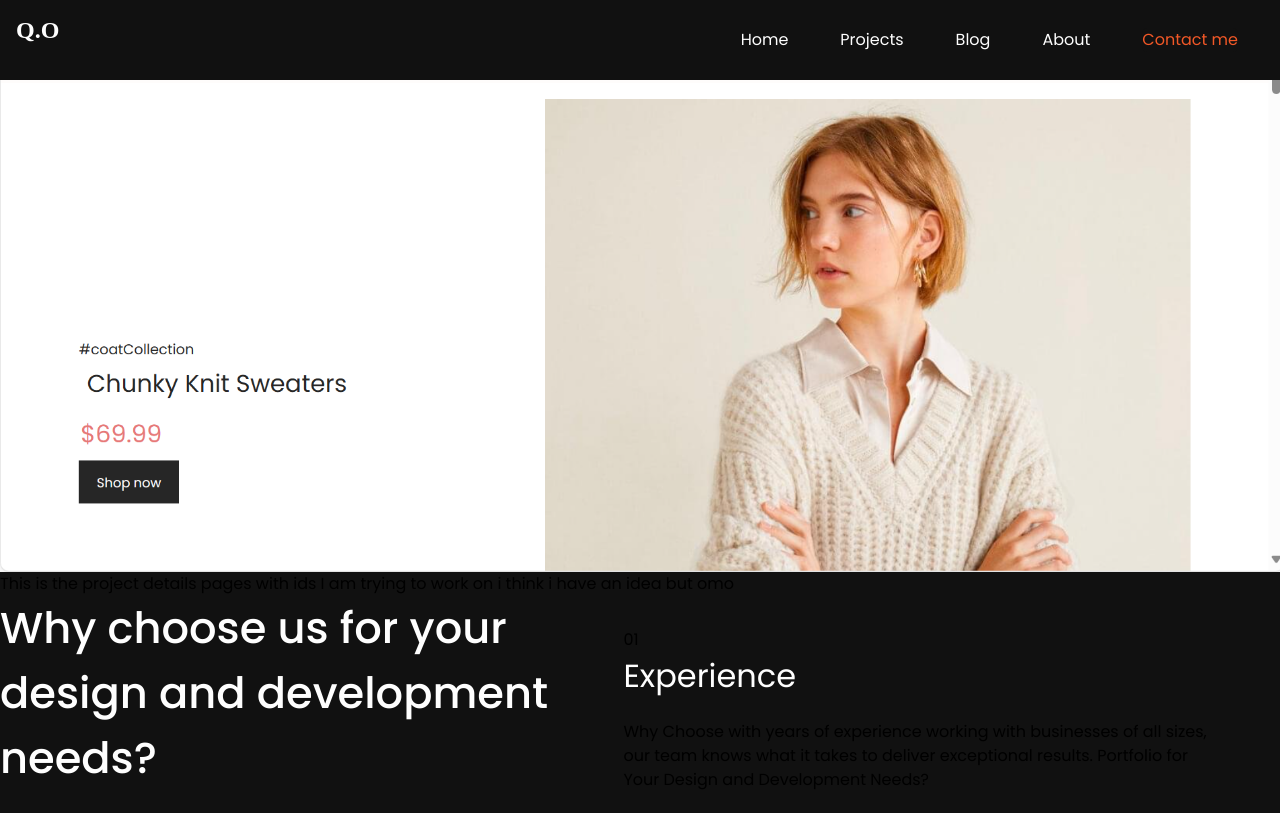
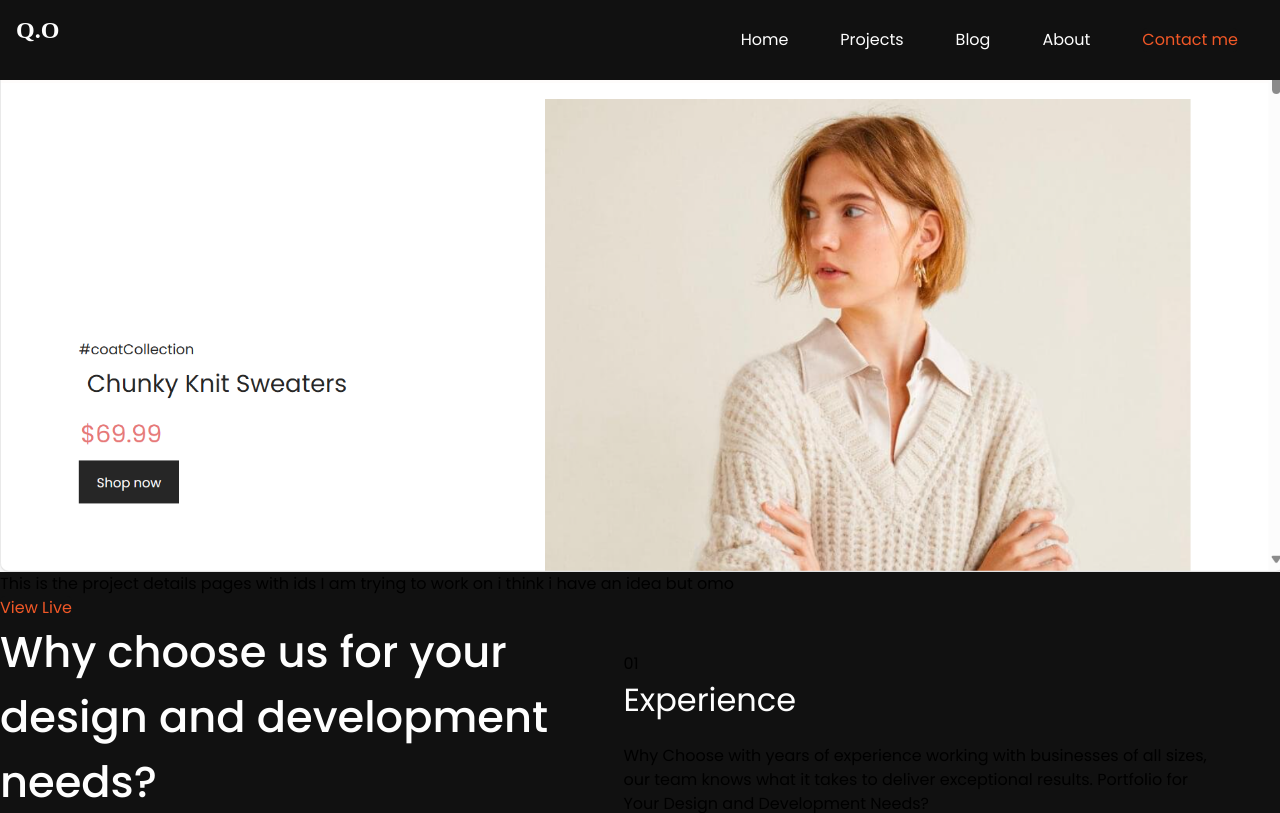
Before and after one commit to Te-Stack/Portfolio-V2, a Next.js app: page /project/project-details/1 in a window 1280 px wide. Shown: the top 813 px of the page. Built offline with nearby package versions, Linux system fonts and the light colour scheme.

Commit message:
Working on the project details

```diff
--- a/app/(routes)/project/project-details/[id]/page.jsx
+++ b/app/(routes)/project/project-details/[id]/page.jsx
@@ -18,6 +18,7 @@ const ProductDetails = () => {
 
 
             This is the project details pages with ids I am trying to work on i think i have an idea but omo
+            <div><button>View Live </button></div>
             <MyComponent/>
 
             <What />
```
